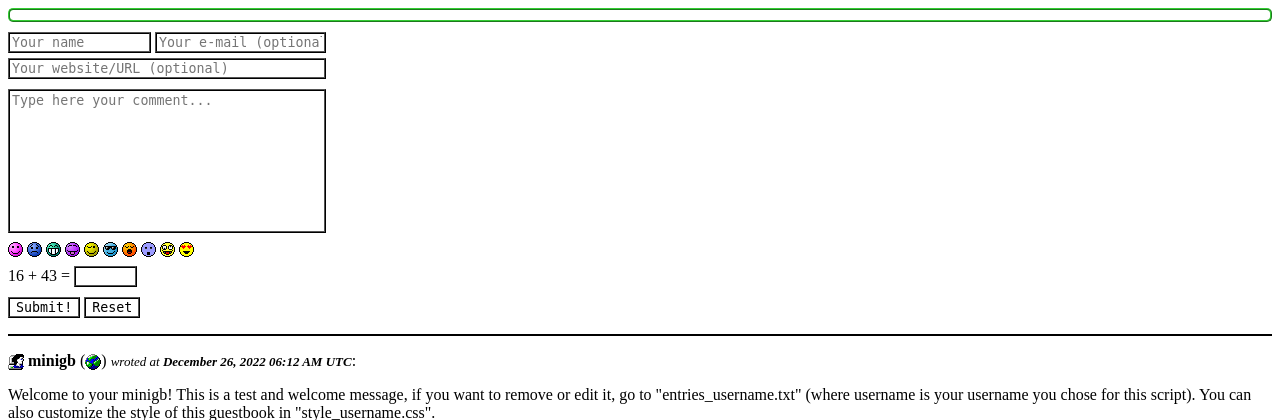
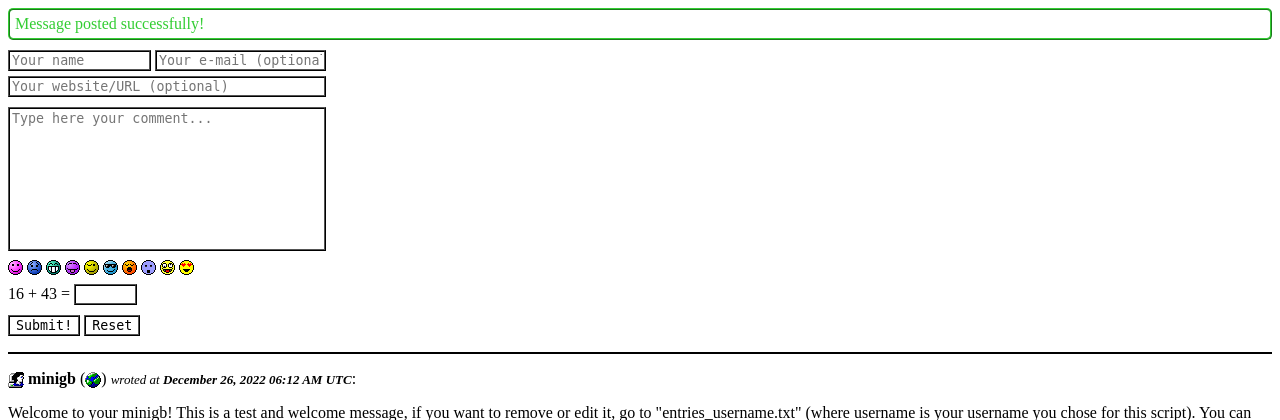
Before and after one commit to Melonking906/minigb, a PHP site: page /?posted=1 in a window 1280 px wide. Shown: the top 420 px of the page. Run offline with PHP 8.4, Linux system fonts and the light colour scheme; the visitor is signed in with stand-in values (Sample User, id 1); data that the repository does not hold is empty.

Commit message:
added success message

```diff
--- a/cfg.php
+++ b/cfg.php
@@ -17,7 +17,7 @@ $max_length_email = 250;
 $max_length_url = 250;
 $max_length_comment = 520;
 
-// Error messages
+// Error/success messages
 $messages = array(
 	'database_missing' => 'ERROR: Database file not found for this user.',
 	'input_empty' => 'ERROR: Name and Comment cannot be empty!',
@@ -29,6 +29,7 @@ $messages = array(
 	'max_length_email' => 'ERROR: Maximum character length for guest email is ' . $max_length_url  . '.',
 	'max_length_url' => 'ERROR: Maximum character length for guest URL is ' . $max_length_url  . '.',
 	'max_length_message' => 'ERROR: Maximum character length for guest comments is ' . $max_length_comment . '.',
+	'posted_message' => 'Message posted successfully!'
 );
 
 // Smileys list
```
